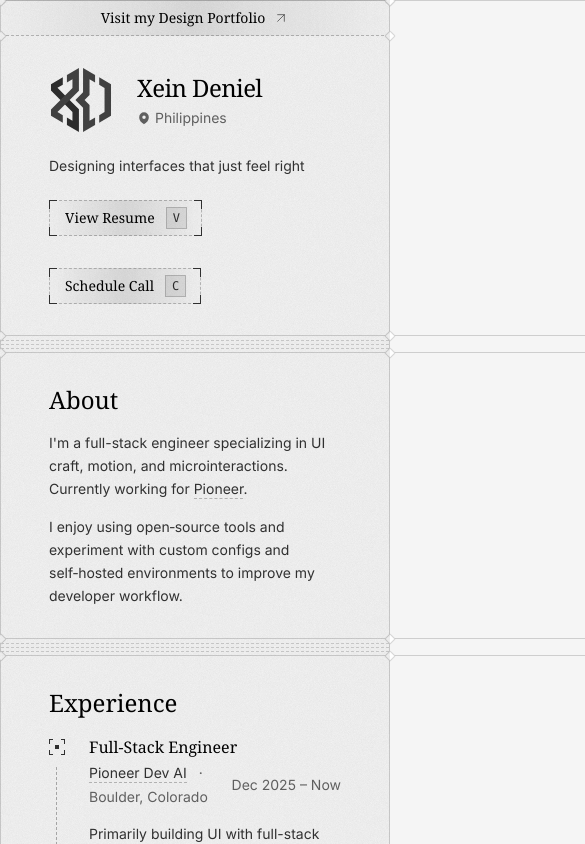
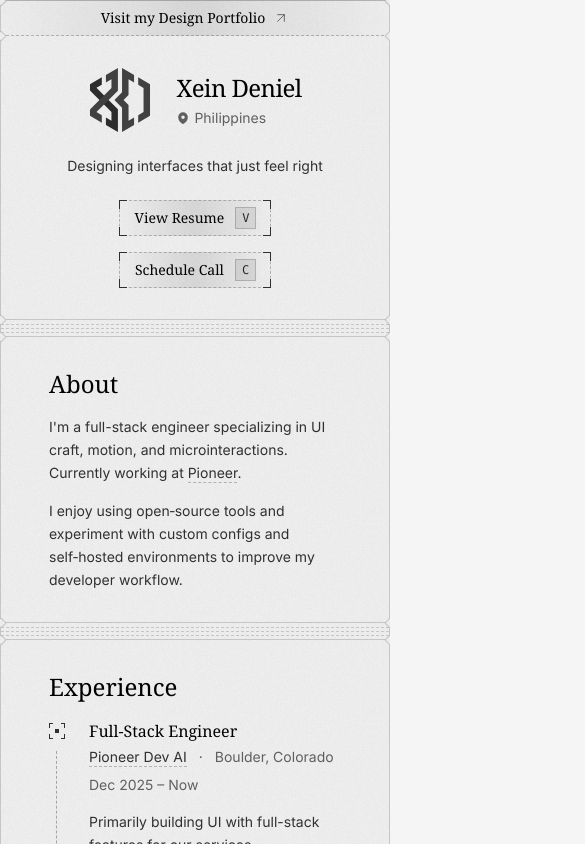
Before and after one commit to xeind/xeind.net, a Next.js app: page / in a window 390 px wide. Shown: the top 844 px of the page, 585 px wide, since content can reach past the window. Built offline with nearby package versions, Linux system fonts and the light colour scheme.

Commit message:
fix: page width, removed some themes for optimization

```diff
--- a/app/layout.tsx
+++ b/app/layout.tsx
@@ -145,14 +145,17 @@ export default function RootLayout({
         <StructuredData />
       </head>
       <body className="font-sans antialiased">
-        <div className="paper-background min-h-dvh" tabIndex={-1}>
+        <div
+          className="paper-background min-h-dvh overflow-x-clip"
+          tabIndex={-1}
+        >
           <div className="relative mx-auto max-w-5xl">
             <main className="bg-card border-accent/20 before:bg-accent/20 after:bg-accent/20 relative z-10 mb-(--footer-height) min-h-screen border-x before:absolute before:top-0 before:right-[-9999px] before:left-[-9999px] before:h-px before:content-[''] after:absolute after:right-[-9999px] after:bottom-0 after:left-[-9999px] after:h-px after:content-['']">
               <CornerDiamond position="all" variant="accent" />
               {children}
             </main>
-            <Footer />
           </div>
+          <Footer />
         </div>
       </body>
     </html>
--- a/app/page.tsx
+++ b/app/page.tsx
@@ -43,8 +43,7 @@ export default function Home() {
         <ProjectGrid />
       </SectionBlock>
 
-      {/* Spacer to reveal footer on scroll - matches footer height */}
-      <div className="h-(--footer-height)" aria-hidden="true" />
+      {/* <div className="h-(--footer-height)" aria-hidden="true" /> */}
     </>
   );
 }
--- a/components/ThemeSwitcher.tsx
+++ b/components/ThemeSwitcher.tsx
@@ -25,24 +25,6 @@ const themes = [
     value: "dark",
     label: "Dark",
     colors: ["#1E1E1E", "#232323", "#808080"], // Accent, Secondary, Tertiary (monochrome)
-    icon: undefined,
-  },
-  {
-    value: "tokyo-night",
-    label: "Tokyo Night",
-    colors: ["#242531", "#7DCFFF", "#BB9AF7"], // Accent (cyan), Secondary (gold), Tertiary (purple)
-    icon: undefined,
-  },
-  {
-    value: "gruvbox",
-    label: "Gruvbox",
-    colors: ["#36322E", "#FABD2F", "#FB4934"], // Accent (yellow), Secondary (orange), Tertiary (red)
-    icon: undefined,
-  },
-  {
-    value: "kanagawa",
-    label: "Kanagawa",
-    colors: ["#232332", "#957FB8", "#98BB6C"], // Accent (purple), Secondary (orange), Tertiary (green)
     icon: undefined,
   },
   {
--- a/components/hero/HeroSection.tsx
+++ b/components/hero/HeroSection.tsx
@@ -5,7 +5,7 @@ import { ICON_CONFIG } from "@/lib/config/design";
 
 export default function HeroSection() {
   return (
-    <>
+    <div className="flex flex-col items-center md:items-start">
       {/* Logo, Name and Location */}
       <div className="mb-6 flex flex-row items-center gap-6">
         <XeinLogo size={64} className="text-foreground shrink-0" />
@@ -35,12 +35,12 @@ export default function HeroSection() {
       </div>
 
       {/* Tagline */}
-      <p className="text-foreground/80 mb-6 max-w-xl text-sm">
+      <p className="text-foreground/80 mb-6 max-w-xl text-center md:text-left text-sm">
         {personalInfo.tagline}
       </p>
 
       {/* CTAs */}
-      <div className="flex flex-wrap gap-8">
+      <div className="flex flex-wrap justify-center md:justify-start gap-4 md:gap-8">
         <Button href={personalInfo.cvUrl} badge="V">
           View Resume
         </Button>
@@ -48,6 +48,6 @@ export default function HeroSection() {
           Schedule Call
         </Button>
       </div>
-    </>
+    </div>
   );
 }
--- a/components/layout/Footer.tsx
+++ b/components/layout/Footer.tsx
@@ -29,7 +29,7 @@ export default function Footer() {
         height: "var(--footer-height)", // Footer only takes 128px
       }}
     >
-      {/* Background - covers only footer height */}
+      {/* Background - covers full screen width */}
       <div className="bg-accent absolute inset-0">
         {/* Paper grain texture overlay */}
         <div
@@ -42,11 +42,10 @@ export default function Footer() {
         />
       </div>
 
-      {/* Border container - only footer height without vertical borders */}
-      <div className="relative mx-auto h-full max-w-5xl">
-        {/* Content container */}
-        <div className="relative z-10 h-full p-8 px-12">
-          <div className="grid grid-cols-1 md:grid-cols-[1fr_auto] items-center gap-4">
+      {/* Content container - constrained width */}
+      <div className="relative mx-auto h-full w-full max-w-5xl">
+        <div className="relative z-10 h-full p-6 px-6 sm:px-8 md:p-8 md:px-12">
+          <div className="grid grid-cols-[1fr_auto] items-center gap-4 sm:gap-6 md:gap-8">
             <div className="flex flex-col gap-1">
               <p className="text-background font-mono text-xs">
                 © {currentYear} XD
@@ -62,7 +61,7 @@ export default function Footer() {
               </p>
             </div>
 
-            {/* Theme Switcher */}
+            {/* Theme Switcher - Always side-by-side on all screen sizes */}
             <div className="flex items-center gap-4">
               <ThemeSwitcher />
             </div>
--- a/components/sections/AboutSection.tsx
+++ b/components/sections/AboutSection.tsx
@@ -25,7 +25,7 @@ export default function AboutSection() {
       >
         <p>
           I&apos;m a full-stack engineer specializing in UI craft, motion, and
-          microinteractions. Currently working for{" "}
+          microinteractions. Currently working at{" "}
           <InlineLink href="https://www.pioneerdev.ai/">Pioneer</InlineLink>.
         </p>
 
--- a/components/sections/ExperienceTimeline.tsx
+++ b/components/sections/ExperienceTimeline.tsx
@@ -202,7 +202,7 @@ function ExperienceItem({
       <div className="flex-1">
         <div className="mb-4">
           <h3 className="text-foreground font-serif text-base">{exp.role}</h3>
-          <div className="text-foreground/60 mt-1 flex items-center justify-between gap-4 text-sm">
+          <div className="text-foreground/60 mt-1 flex flex-col sm:flex-row sm:items-center sm:justify-between gap-2 sm:gap-4 text-sm">
             <div className="flex flex-wrap items-center gap-x-3 gap-y-1">
               {exp.companyUrl ? (
                 <span {...hoverHandlers} className="inline-block">
```
